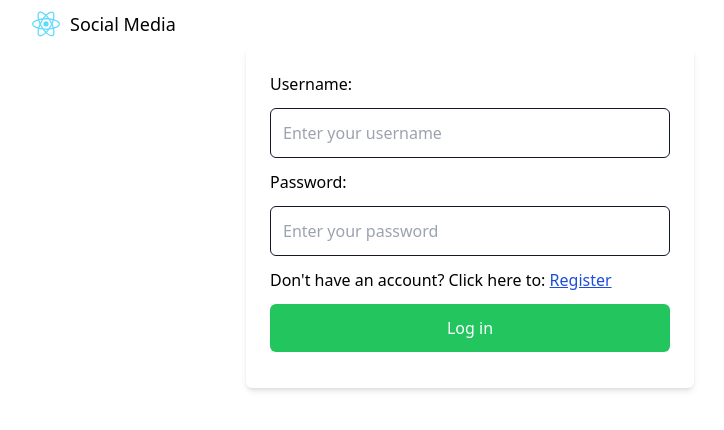
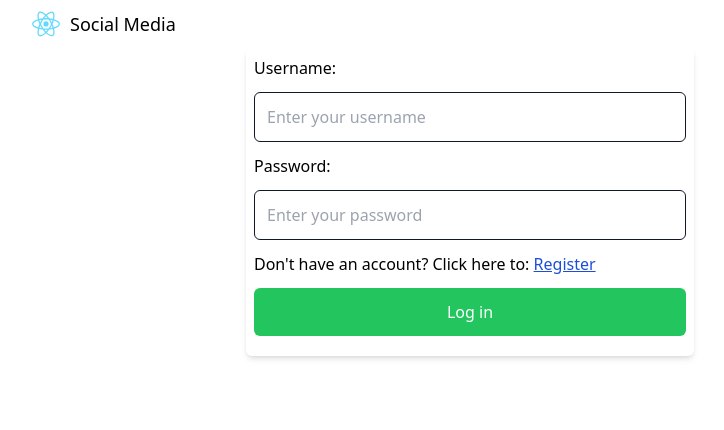
Before and after one commit to yildiz-harun/social-media, a React (Create React App) app in the folder frontend/: page /login in a window 1280 px wide. Shown: the top 430 px of the page, without its empty margins (170-894 px from the left). Built offline with nearby package versions, Linux system fonts and the light colour scheme.

Commit message:
Fix: padding decreased due to wide page

```diff
--- a/frontend/src/components/LoginForm.jsx
+++ b/frontend/src/components/LoginForm.jsx
@@ -2,7 +2,7 @@ import { Link } from 'react-router-dom'
 
 export const LoginForm = () => {
   return (
-    <form className="flex flex-col p-6 w-11/12 shadow-md rounded-md max-w-md">
+    <form className="flex flex-col p-2 w-11/12 shadow-md rounded-md max-w-md">
       <label>Username: </label>
       <input
         placeholder="Enter your username"
--- a/frontend/src/components/RegisterForm.jsx
+++ b/frontend/src/components/RegisterForm.jsx
@@ -2,7 +2,7 @@ import { Link } from 'react-router-dom'
 
 export const RegisterForm = () => {
   return (
-    <form className="flex flex-col p-6 w-11/12 shadow-md rounded-md max-w-md">
+    <form className="flex flex-col p-2 w-11/12 shadow-md rounded-md max-w-md">
       <label>Username: </label>
       <input
         placeholder="Enter your username"
```
